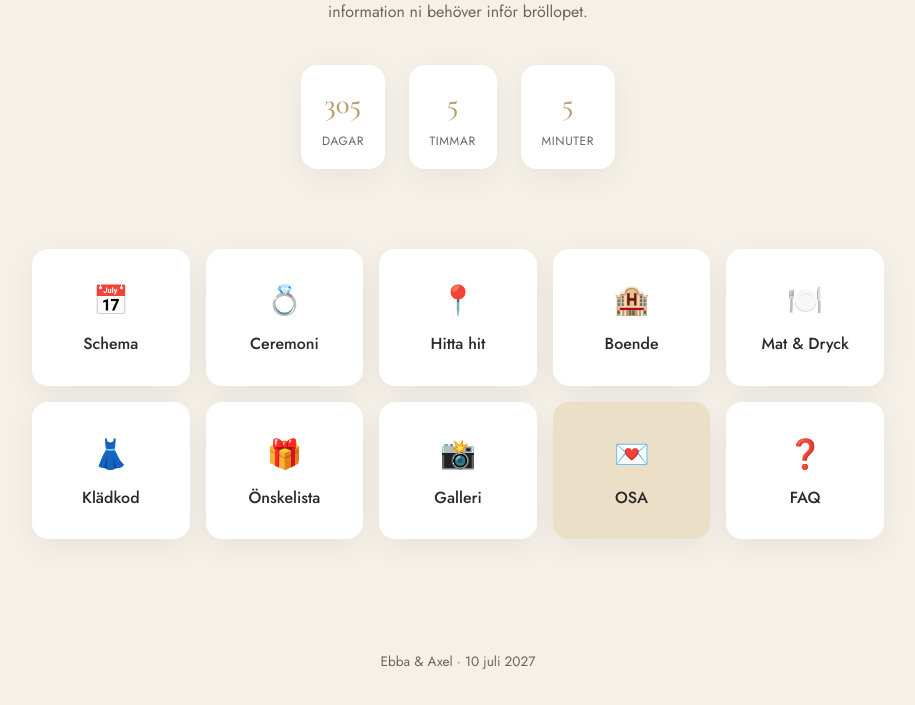
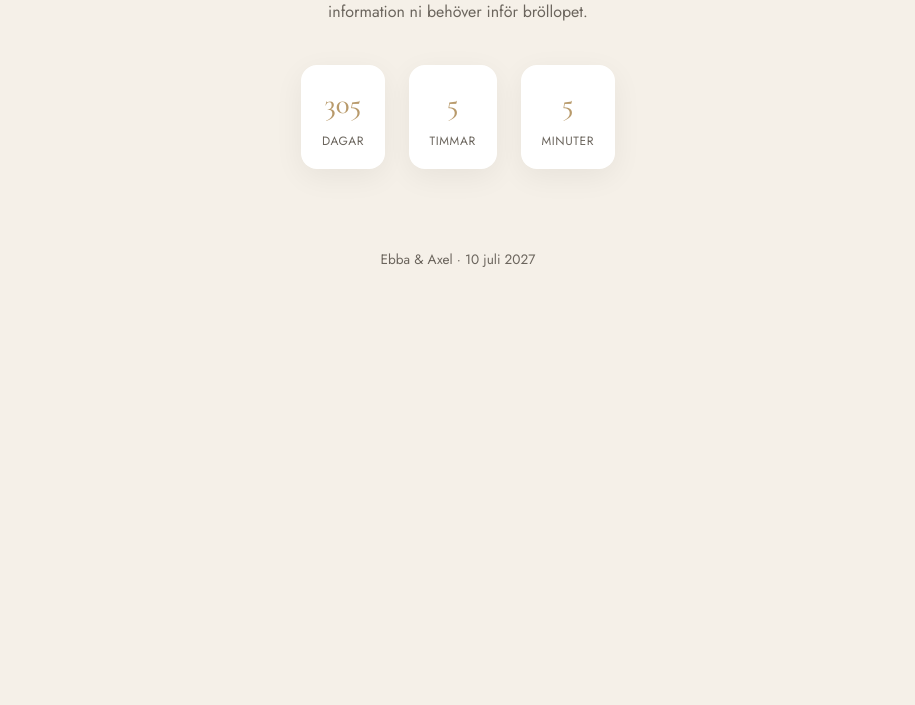
Before and after one commit to ludwigenvall/Br-llop, a FastAPI app: page / in a window 1280 px wide. Shown: the part 390-1095 px from the top of the page, without its empty margins (182-1097 px from the left). After the commit the page ends 657 px from the top, so only its background shows below. Run offline with FastAPI, Linux system fonts and the light colour scheme.

Commit message:
Update index.html

```diff
--- a/templates/index.html
+++ b/templates/index.html
@@ -18,17 +18,4 @@
     </div>
 </section>
 
-<section class="menu-grid">
-    <a href="/schema" class="menu-card"><span class="menu-icon">📅</span>Schema</a>
-    <a href="/ceremoni" class="menu-card"><span class="menu-icon">💍</span>Ceremoni</a>
-    <a href="/hitta-hit" class="menu-card"><span class="menu-icon">📍</span>Hitta hit</a>
-    <a href="/boende" class="menu-card"><span class="menu-icon">🏨</span>Boende</a>
-    <a href="/mat-dryck" class="menu-card"><span class="menu-icon">🍽️</span>Mat &amp; Dryck</a>
-    <a href="/kladkod" class="menu-card"><span class="menu-icon">👗</span>Klädkod</a>
-    <a href="/onskelista" class="menu-card"><span class="menu-icon">🎁</span>Önskelista</a>
-    <a href="/galleri" class="menu-card"><span class="menu-icon">📸</span>Galleri</a>
-    <a href="/osa" class="menu-card menu-card-highlight"><span class="menu-icon">💌</span>OSA</a>
-    <a href="/faq" class="menu-card"><span class="menu-icon">❓</span>FAQ</a>
-</section>
-
 {% endblock %}
```
